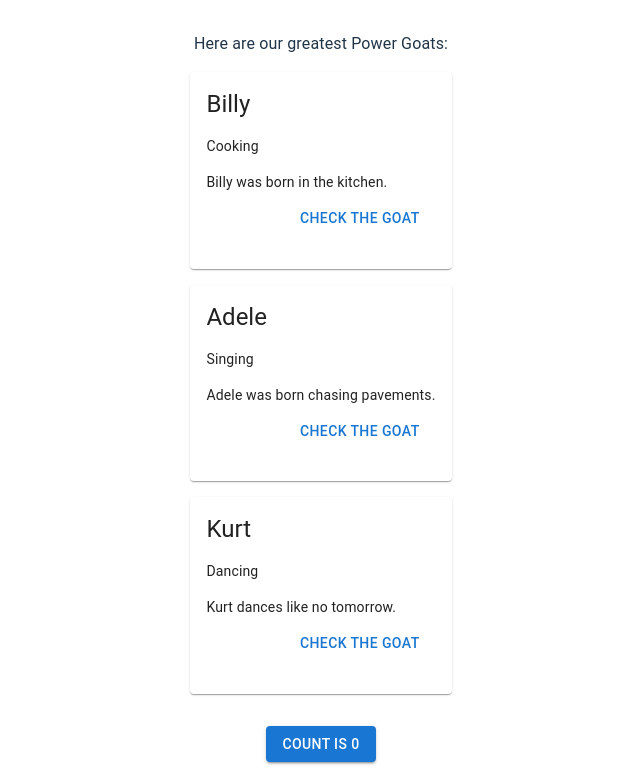
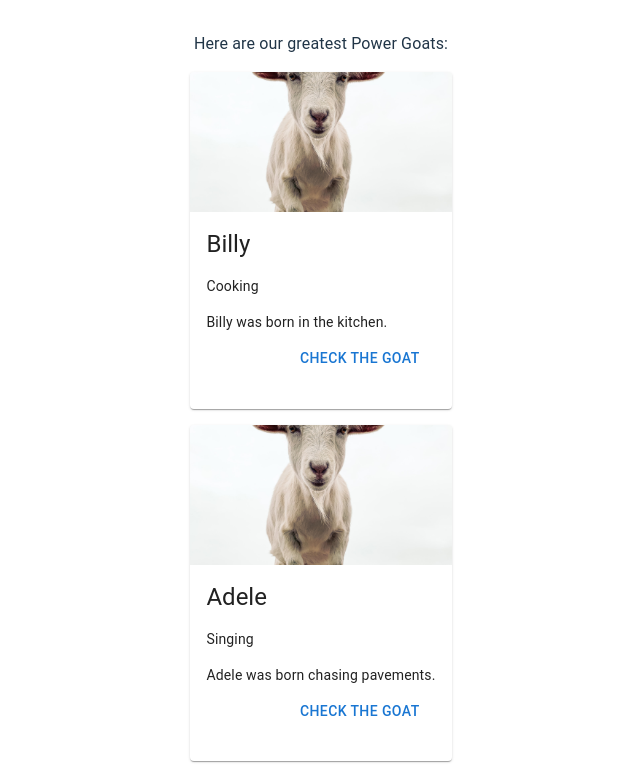
Before and after one commit to NitorCreations/power-goat, a React (Vite) app in the folder power-goat/: page / in a window 1280 px wide. Shown: the top 775 px of the page, without its empty margins (319-959 px from the left). Built offline with nearby package versions, Linux system fonts and the light colour scheme.

Commit message:
Added CardMedia and BillyTheGoat

```diff
--- a/power-goat/src/App.tsx
+++ b/power-goat/src/App.tsx
@@ -1,5 +1,4 @@
 import { useState } from "react";
-import reactLogo from "./assets/react.svg";
 import "./App.css";
 import { Button, Typography } from "@mui/material";
 import powergoats from "./powergoats.json";
--- a/power-goat/src/components/PowerGoatCard.tsx
+++ b/power-goat/src/components/PowerGoatCard.tsx
@@ -1,9 +1,10 @@
-import * as React from 'react';
-import CardActions from '@mui/material/CardActions';
-import CardContent from '@mui/material/CardContent';
-import Button from '@mui/material/Button';
-import { Card, Stack, Typography } from '@mui/material';
-import powergoats from '../powergoats.json';
+import * as React from "react";
+import CardActions from "@mui/material/CardActions";
+import CardContent from "@mui/material/CardContent";
+import Button from "@mui/material/Button";
+import { Card, CardMedia, Stack, Typography } from "@mui/material";
+import powergoats from "../powergoats.json";
+import BillyTheGoat from "../assets/BillyTheGoat.jpg";
 
 export interface PowerGoatCardProps {
   name: string;
@@ -23,19 +24,20 @@ export interface PowerGoatCardProps {
 const PowerGoatCard = ({ name, skill, story }: PowerGoatCardProps) => {
   return (
     <Card>
+      <CardMedia component="img" height="140" image={BillyTheGoat} alt="It is Billy!" />
       <CardContent>
         <Stack spacing={2}>
-          <Typography variant='h5' align='left'>
+          <Typography variant="h5" align="left">
             {name}
           </Typography>
-          <Typography variant='body2' align='left'>
+          <Typography variant="body2" align="left">
             {skill}
           </Typography>
-          <Typography variant='body2' align='left'>
+          <Typography variant="body2" align="left">
             {story}
           </Typography>
         </Stack>
-        <CardActions sx={{ display: 'flex', justifyContent: 'flex-end' }}>
+        <CardActions sx={{ display: "flex", justifyContent: "flex-end" }}>
           <Button>Check the Goat</Button>
         </CardActions>
       </CardContent>
```
Also changed, not shown: power-goat/src/assets/BillyTheGoat.jpg (added).
